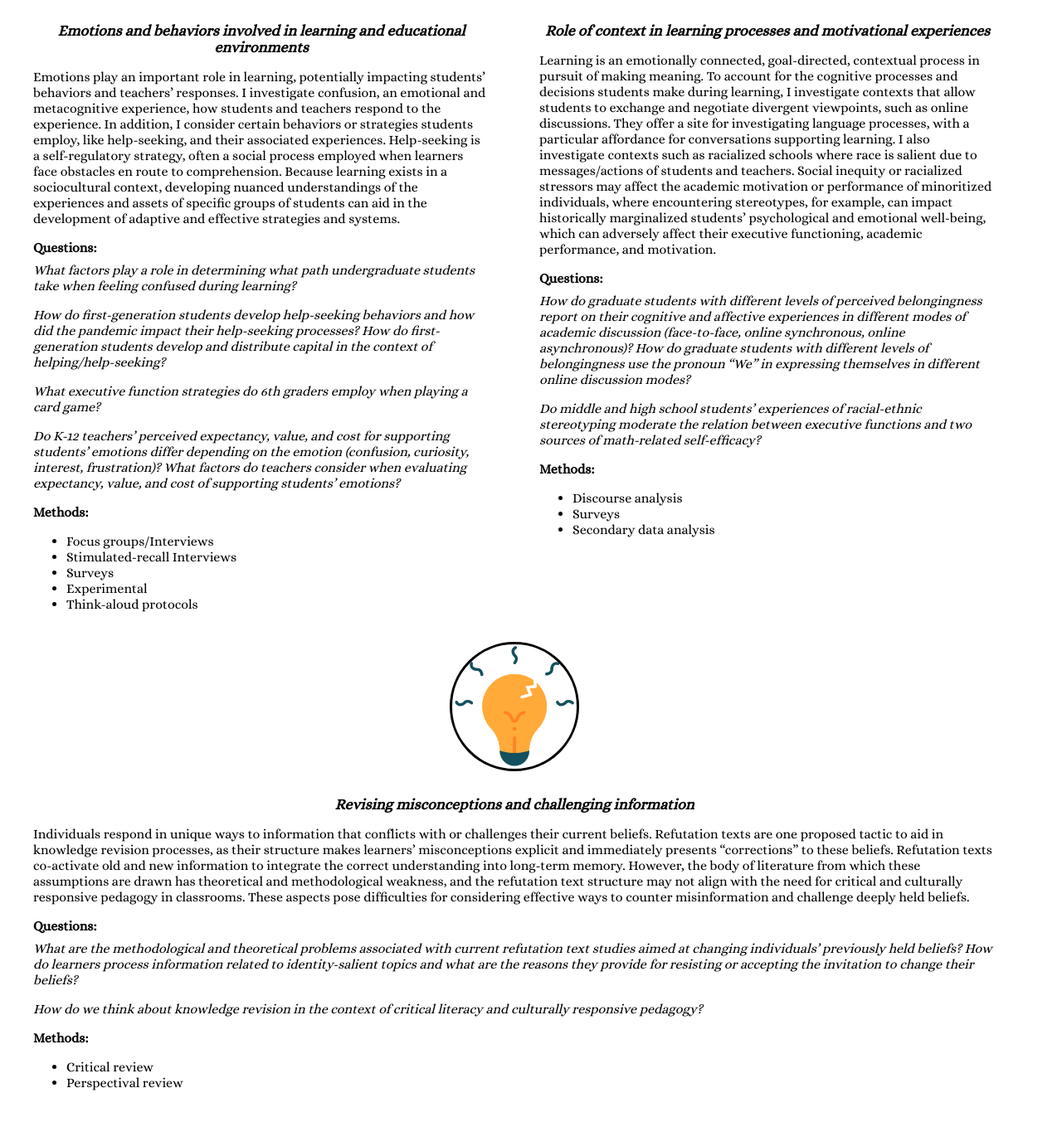
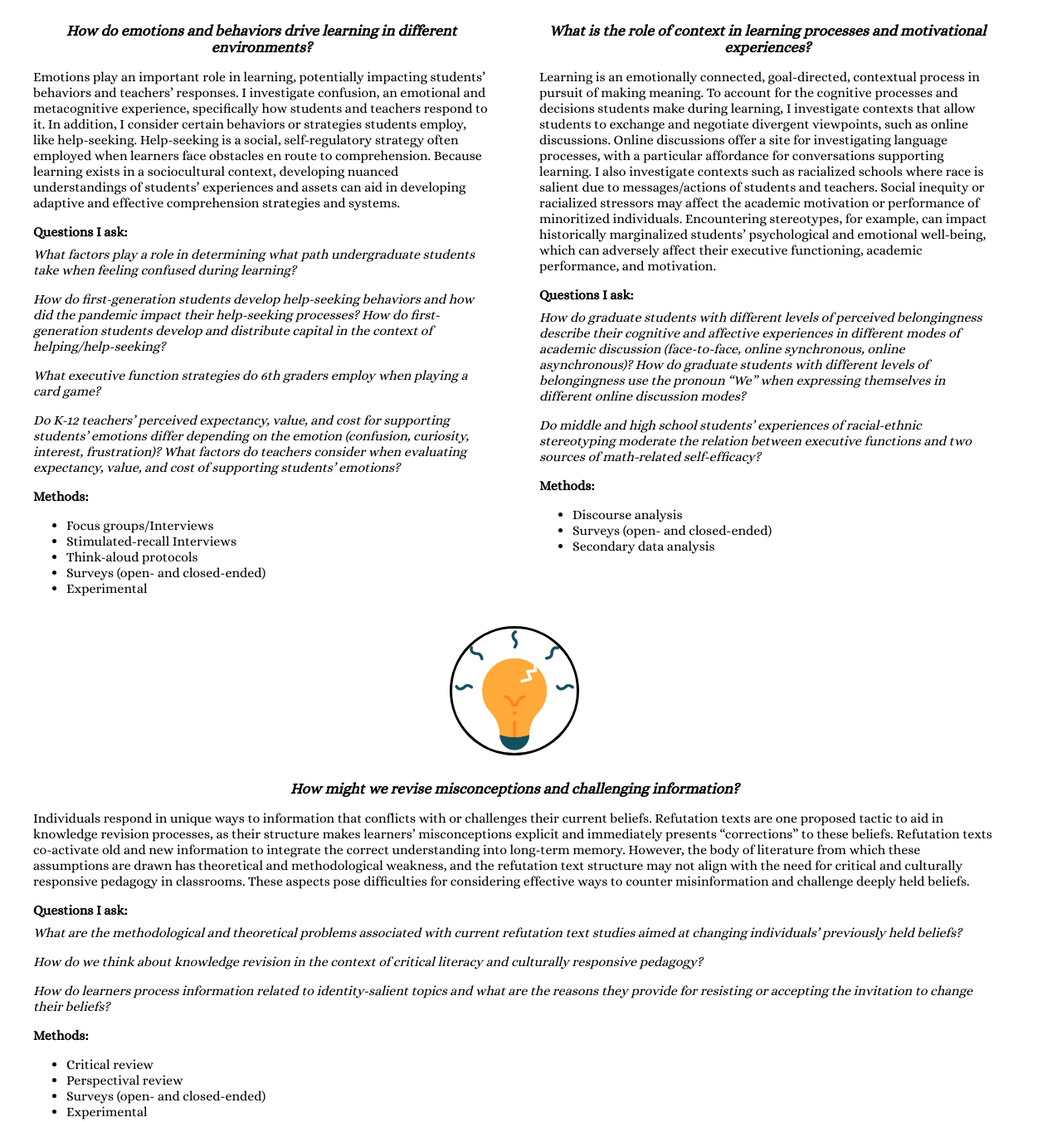
Before and after one commit to azengilowski/azengilowski.github.io, a plain HTML site: page research.html in a window 1280 px wide. Shown: the part 373-1726 px from the top of the page at 83% size. Drawn offline with Linux system fonts and the light colour scheme; a web font is replaced by a local one.

Commit message:
updated research content

```diff
--- a/research.html
+++ b/research.html
@@ -117,7 +117,7 @@
 						<div>
 							<div>
 								<div style="margin-bottom: 40px;font-size: 20px;margin-left: 10px;margin-right: 20px;">
-									In my program of research, I investigate learning as it is tied to cognition, affect/motivation, and identity. To understand how these learning processes are rooted in individuals’ lived experiences, I conduct primarily qualitative or mixed-methods studies. This helps to ensure learners’ voices shape our understanding of how learning occurs and its nuances.
+									I investigate learning within the contexts of cognition, affect/motivation, and identity. To understand how these learning processes are rooted in individuals’ lived experiences, I conduct qualitative and mixed-methods studies. These methodologies allow learners’ voices to shape our understanding of how learning occurs and the nuances of learning.
 								</div>
 								<div class="section-container" style="display:flex; justify-content: space-between;margin-right: 20px;flex-wrap: wrap;">
 									<div class="section section1" style="display: flex;flex-direction: column;">
@@ -126,17 +126,17 @@
 											<div class="header">
 												<b>
 													<i>
-														Emotions and behaviors involved in learning and educational environments
+														How do emotions and behaviors drive learning in different environments?
 													</i>
 												</b>
 											</div>
 											<div class="body">
-												Emotions play an important role in learning, potentially impacting students’ behaviors and teachers’ responses. I investigate confusion, an emotional and metacognitive experience, how students and teachers respond to the experience. In addition, I consider certain behaviors or strategies students employ, like help-seeking, and their associated experiences. Help-seeking is a self-regulatory strategy, often a social process employed when learners face obstacles en route to comprehension. Because learning exists in a sociocultural context, developing nuanced understandings of the experiences and assets of specific groups of students can aid in the development of adaptive and effective strategies and systems.
+												Emotions play an important role in learning, potentially impacting students’ behaviors and teachers’ responses. I investigate confusion, an emotional and metacognitive experience, specifically how students and teachers respond to it. In addition, I consider certain behaviors or strategies students employ, like help-seeking. Help-seeking is a social, self-regulatory strategy often employed when learners face obstacles en route to comprehension. Because learning exists in a sociocultural context, developing nuanced understandings of students’ experiences and assets can aid in developing adaptive and effective comprehension strategies and systems.
 											</div>
 										</div>
 										<div class="spacer-container">
 											<div class="question-header">
-												Questions:
+												Questions I ask:
 											</div>
 											<div class="question">
 												<i>
@@ -170,13 +170,13 @@
 												Stimulated-recall Interviews
 											</li>
 											<li>
-												Surveys
+												Think-aloud protocols
+											</li>
+											<li>
+												Surveys (open- and closed-ended)
 											</li>
 											<li>
 												Experimental
-											</li>
-											<li>
-												Think-aloud protocols
 											</li>
 										</ul>
 									</div>
@@ -186,21 +186,21 @@
 											<div class="header">
 												<b>
 													<i>
-														Role of context in learning processes and motivational experiences
+														What is the role of context in learning processes and motivational experiences?
 													</i>
 												</b>
 											</div>
 											<div class="body">
-												Learning is an emotionally connected, goal-directed, contextual process in pursuit of making meaning. To account for the cognitive processes and decisions students make during learning, I investigate contexts that allow students to exchange and negotiate divergent viewpoints, such as online discussions. They offer a site for investigating language processes, with a particular affordance for conversations supporting learning. I also investigate contexts such as racialized schools where race is salient due to messages/actions of students and teachers. Social inequity or racialized stressors may affect the academic motivation or performance of minoritized individuals, where encountering stereotypes, for example, can impact historically marginalized students’ psychological and emotional well-being, which can adversely affect their executive functioning, academic performance, and motivation.
+												Learning is an emotionally connected, goal-directed, contextual process in pursuit of making meaning. To account for the cognitive processes and decisions students make during learning, I investigate contexts that allow students to exchange and negotiate divergent viewpoints, such as online discussions. Online discussions offer a site for investigating language processes, with a particular affordance for conversations supporting learning. I also investigate contexts such as racialized schools where race is salient due to messages/actions of students and teachers. Social inequity or racialized stressors may affect the academic motivation or performance of minoritized individuals. Encountering stereotypes, for example, can impact historically marginalized students’ psychological and emotional well-being, which can adversely affect their executive functioning, academic performance, and motivation.
 											</div>
 										</div>
 										<div class="spacer-container">
 											<div class="question-header">
-												Questions:
+												Questions I ask:
 											</div>
 											<div class="question">
 												<i>
-													How do graduate students with different levels of perceived belongingness report on their cognitive and affective experiences in different modes of academic discussion (face-to-face, online synchronous, online asynchronous)? How do graduate students with different levels of belongingness use the pronoun “We” in expressing themselves in different online discussion modes?
+													How do graduate students with different levels of perceived belongingness describe their cognitive and affective experiences in different modes of academic discussion (face-to-face, online synchronous, online asynchronous)? How do graduate students with different levels of belongingness use the pronoun “We” when expressing themselves in different online discussion modes?
 												</i>
 											</div>
 											<div class="question">
@@ -217,7 +217,7 @@
 												Discourse analysis
 											</li>
 											<li>
-												Surveys
+												Surveys (open- and closed-ended)
 											</li>
 											<li>
 												Secondary data analysis
@@ -230,7 +230,7 @@
 											<div class="header">
 												<b>
 													<i>
-														Revising misconceptions and challenging information
+														How might we revise misconceptions and challenging information?
 													</i>
 												</b>
 											</div>
@@ -240,16 +240,21 @@
 										</div>
 										<div class="spacer-container">
 											<div class="question-header">
-												Questions:
+												Questions I ask:
 											</div>
 											<div class="question">
 												<i>
-													What are the methodological and theoretical problems associated with current refutation text studies aimed at changing individuals’ previously held beliefs? How do learners process information related to identity-salient topics and what are the reasons they provide for resisting or accepting the invitation to change their beliefs?
+													What are the methodological and theoretical problems associated with current refutation text studies aimed at changing individuals’ previously held beliefs?
 												</i>
 											</div>
 											<div class="question">
 												<i>
 													How do we think about knowledge revision in the context of critical literacy and culturally responsive pedagogy?
+												</i>
+											</div>
+											<div class="question">
+												<i>
+													How do learners process information related to identity-salient topics and what are the reasons they provide for resisting or accepting the invitation to change their beliefs?
 												</i>
 											</div>
 										</div>
@@ -263,6 +268,12 @@
 											<li>
 												Perspectival review
 											</li>
+											<li>
+												Surveys (open- and closed-ended)
+											</li>
+											<li>
+												Experimental
+											</li>
 										</ul>
 									</div>
 								</div>
```
